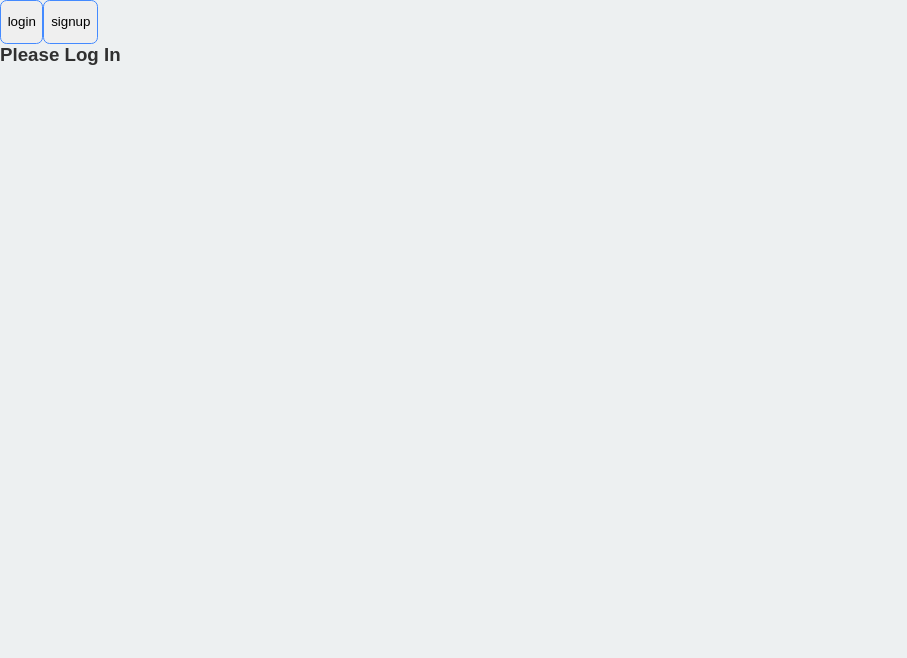
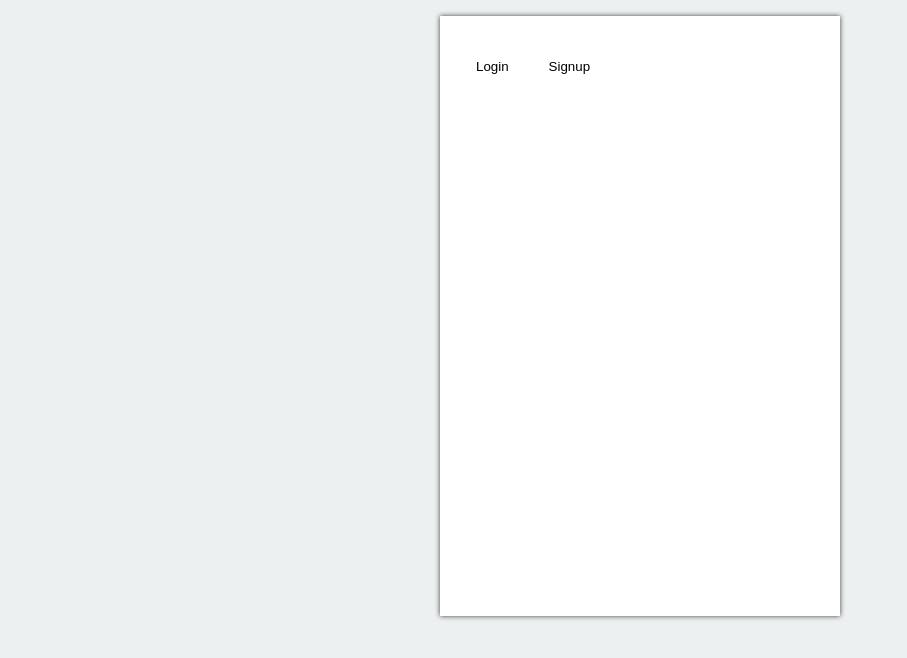
Before and after one commit to DAAKNI/TodoList, a React app in the folder frontend/: page /login in a window 1280 px wide. Shown: the top 658 px of the page, without its empty margins (0-907 px from the left). Built offline with nearby package versions, Linux system fonts and the light colour scheme.

Commit message:
login screen

```diff
--- a/frontend/src/component/auth/Logic.js
+++ b/frontend/src/component/auth/Logic.js
@@ -116,7 +116,7 @@ class Logic extends Component {
           display_form={this.display_form}
           handle_logout={this.handle_logout}
         />
-        <h3>{this.state.logged_in ? "" : "Please Log In"}</h3>
+        <h3>{this.state.logged_in ? "" : ""}</h3>
         {form}
       </div>
     );
--- a/frontend/src/component/auth/loginForm/LoginForm.js
+++ b/frontend/src/component/auth/loginForm/LoginForm.js
@@ -22,21 +22,21 @@ class LoginForm extends React.Component {
     return (
       <form onSubmit={e => this.props.handle_login(e, this.state)}>
         <h4>Log In</h4>
-        <label htmlFor="email">email</label>
+        <label htmlFor="email">email</label><br/>
         <input
           type="text"
           name="email"
           value={this.state.email}
           onChange={this.handle_change}
-        />
-        <label htmlFor="password">Password</label>
+        /><br/>
+        <label htmlFor="password">Password</label><br/>
         <input
           type="password"
           name="password"
           value={this.state.password}
           onChange={this.handle_change}
-        />
-        <input type="submit" />
+        /><br/>
+        <input type="submit" value="Login"/>
       </form>
     );
   }
--- a/frontend/src/component/auth/nav/Nav.js
+++ b/frontend/src/component/auth/nav/Nav.js
@@ -5,8 +5,8 @@ import { Link } from "react-router-dom";
 function Nav(props) {
   const logged_out_nav = (
     <ul>
-      <li onClick={() => props.display_form("login")}><button>login</button></li>
-      <li onClick={() => props.display_form("signup")}><button>signup</button></li>
+      <li onClick={() => props.display_form("login")}><button>Login</button></li>
+      <li onClick={() => props.display_form("signup")}><button>Signup</button></li>
     </ul>
   );
 
@@ -17,7 +17,7 @@ function Nav(props) {
         </button></li>
     </ul>
   );
-  return <div>{props.logged_in ? logged_in_nav : logged_out_nav}</div>;
+  return <div className="foo">{ props.logged_in ? logged_in_nav : logged_out_nav}</div>;
 }
 
 export default Nav;
--- a/frontend/src/component/auth/signupForm/SignupForm.js
+++ b/frontend/src/component/auth/signupForm/SignupForm.js
@@ -23,28 +23,29 @@ class SignupForm extends React.Component {
     return (
       <form onSubmit={e => this.props.handle_signup(e, this.state)}>
         <h4>Sign Up</h4>
-        <label htmlFor="name">name</label>
+        <label htmlFor="email">Email:</label><br/>
+        <input
+          type="text"
+          name="email"
+          value={this.state.email}
+          onChange={this.handle_change}
+        /><br/>
+        <label htmlFor="name">Name:</label><br/>
         <input
           type="text"
           name="name"
           value={this.state.name}
           onChange={this.handle_change}
-        />
-        <label htmlFor="password">Password</label>
+        /><br/>
+        <label htmlFor="password">Password:</label><br/>
         <input
           type="password"
           name="password"
           value={this.state.password}
           onChange={this.handle_change}
-        />
-         <label htmlFor="email">email</label>
-        <input
-          type="text"
-          name="email"
-          value={this.state.email}
-          onChange={this.handle_change}
-        />
-        <input type="submit" />
+        /><br/>
+
+        <input type="submit" value="SignUp"/>
       </form>
     );
   }
--- a/frontend/src/index.css
+++ b/frontend/src/index.css
@@ -153,6 +153,7 @@ button.clearButton img {
 }
 #root {
   height: 100%;
+  width: 100%;
 }
 
 nav {
@@ -162,24 +163,44 @@ nav {
 }
 
 .loginScreen {
-  margin: auto;
+  width: 400px;
+  height: 600px;
+  margin: 1em auto;
+  background-color: white;
+  border: gray;
+  padding: 1em;
+  -webkit-box-shadow: 0px 0px 5px 0px rgba(0,0,0,0.75);
+-moz-box-shadow: 0px 0px 5px 0px rgba(0,0,0,0.75);
+box-shadow: 0px 0px 5px 0px rgba(0,0,0,0.75);
 }
+
 .loginScreen ul {
   display: flex;
   flex-direction: row;
   flex-wrap: wrap;
+  align-items: center;
+  margin: auto;
 
+}
+.loginScreen input {
+  border: 0;
+  background-color: white;
+  border-bottom: 1px solid #eee;
+  margin-bottom: 1em;
+}
+.loginScreen form {
+  margin: auto;
 }
 
 .loginScreen button {
   padding: 1em 0.5em;
-  border-radius: 0.5em;
-  border: 1px solid #448aff;
+  border: 0;
+  background-color: white;
+  margin: 1em;
 }
+
 @media screen and (max-width: 400px) {
-  .github-fork-ribbon {
-    display: none;
-  }
+
 }
 
 @media (min-width: 400px) and (min-height: 400px) {
```
